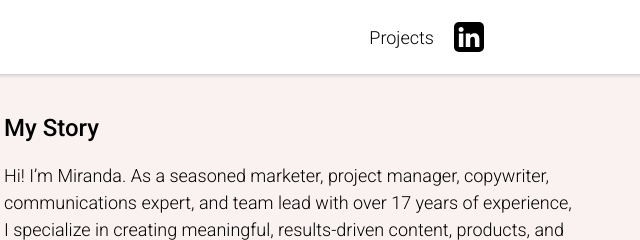
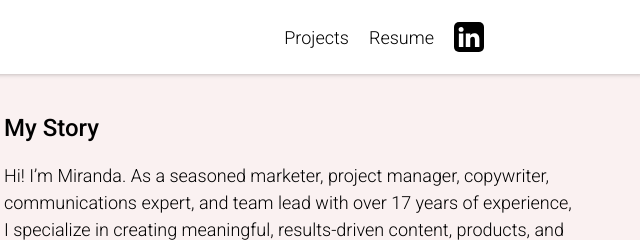
Before and after one commit to justincgreen/mw-portfolio, an Astro site: page / in a window 1280 px wide. Shown: the top 240 px of the page, 636-1276 px from the left. Built offline with nearby package versions, Linux system fonts and the light colour scheme; Astro itself is replaced by a stand-in of ours; a web font is replaced by a local one.

Commit message:
Add resume link

```diff
--- a/src/components/Navigation.astro
+++ b/src/components/Navigation.astro
@@ -9,7 +9,7 @@
 
     <div class="c-navigation__links">
       <a class="c-navigation__link" href="/projects">Projects</a>
-      <!-- <a class="c-navigation__link" href="#" target="_blank">Resume</a> -->
+      <a class="c-navigation__link" href="https://docs.google.com/document/d/1pN2-AOTiaRSeO83HVZiULjt1JDGm8bZoThfHQf7qVMs/edit?usp=sharing" target="_blank">Resume</a>
       <a href="https://www.linkedin.com/in/miranda1/" target="_blank" class="c-navigation__link--social"><svg fill="#000000" height="30px" width="30px" version="1.1" xmlns="http://www.w3.org/2000/svg" xmlns:xlink="http://www.w3.org/1999/xlink"
            viewBox="0 0 455 455" xml:space="preserve">
         <g>
```
